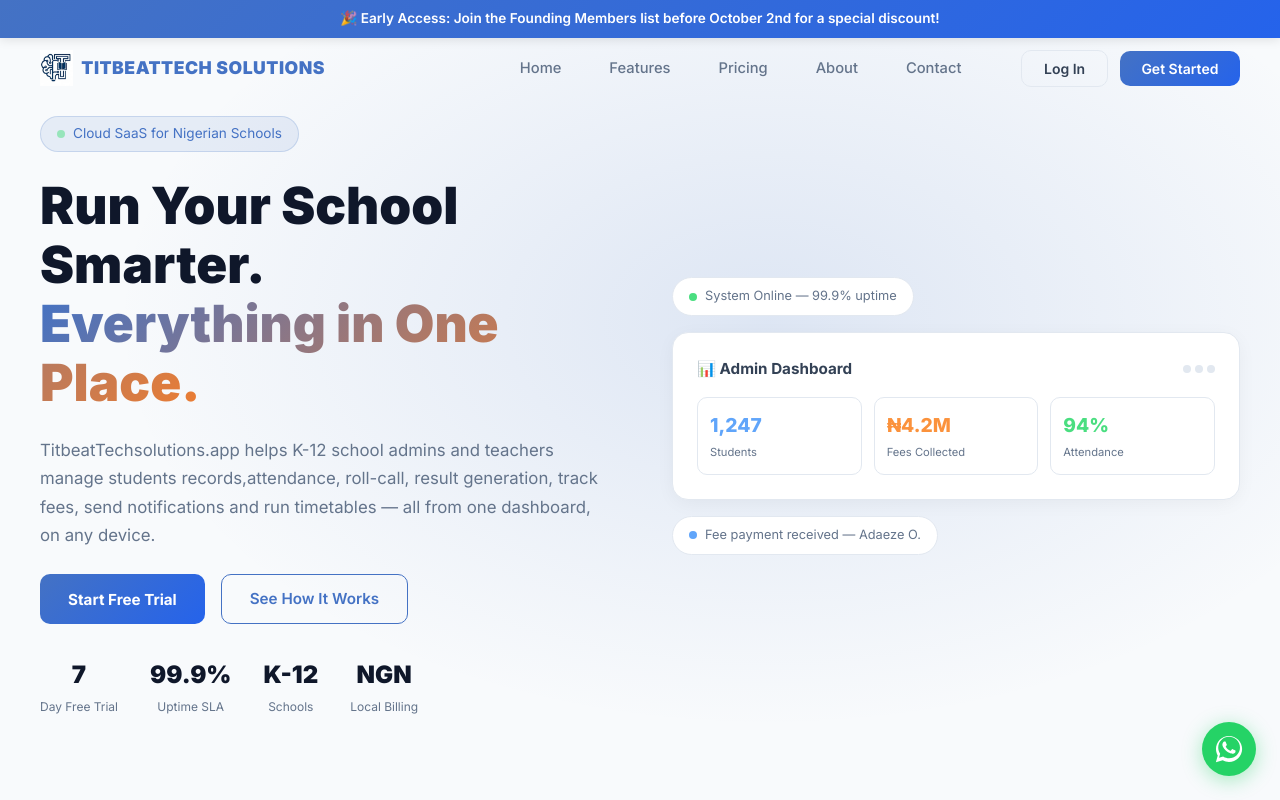
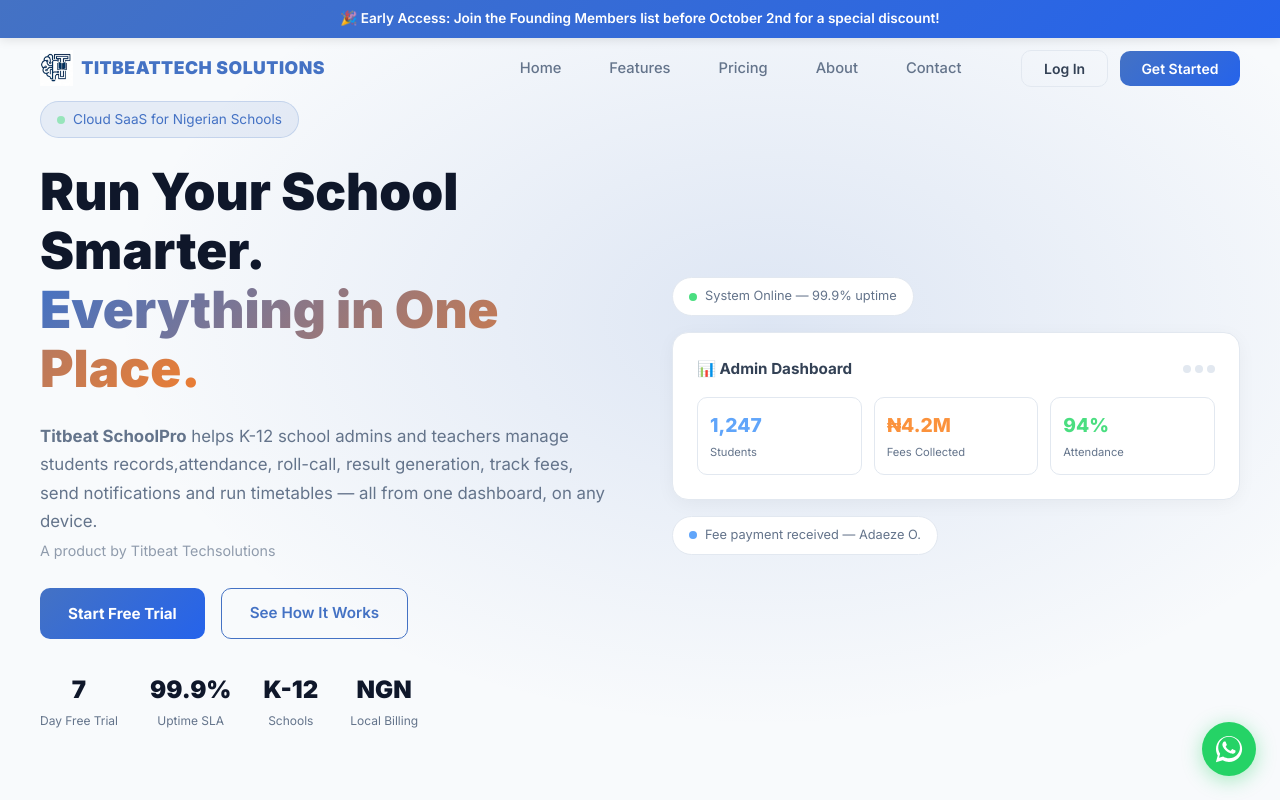
Before and after one commit to pchiderasamuel/titbeattechsolutions.com, a Next.js app: page / in a window 1280 px wide. Shown: the top 800 px of the page. Built offline with nearby package versions, Linux system fonts and the light colour scheme; no server answers.

Commit message:
chore: update branding to Titbeat SchoolPro and fix emoji rendering

```diff
--- a/src/app/page.tsx
+++ b/src/app/page.tsx
@@ -20,7 +20,7 @@
           <div className={styles.heroContent}>
             <div className={styles.badge}><span/>Cloud SaaS for Nigerian Schools</div>
             <h1 className={styles.heroH1}>Run Your School Smarter.<br/><span className={styles.highlight}>Everything in One Place.</span></h1>
-            <p>TitbeatTechsolutions.app helps K-12 school admins and teachers manage students records,attendance, roll-call, result generation, track fees, send notifications and run timetables — all from one dashboard, on any device.</p>
+            <p><strong>Titbeat SchoolPro</strong> helps K-12 school admins and teachers manage students records,attendance, roll-call, result generation, track fees, send notifications and run timetables — all from one dashboard, on any device. <br/><span style={{ fontSize: '0.85em', opacity: 0.7 }}>A product by Titbeat Techsolutions</span></p>
             <div className={styles.heroBtns}>
               <button className={styles.btnPrimary} onClick={() => document.getElementById('pricing')?.scrollIntoView({ behavior: 'smooth' })}>Start Free Trial</button>
               <a href="#how-it-works" className={styles.btnOutline}>See How It Works</a>
@@ -261,7 +261,7 @@
           <div>
             <p className={styles.sectionLabel}>About Us</p>
             <h2 className={styles.sectionTitle}>Built for Nigerian Schools, by Nigerians.</h2>
-            <p className={styles.sectionSub}>TitbeatTechsolutions was born out of a simple observation: Nigerian school administrators and teachers spend too much time on paperwork, and not enough time on what truly matters—shaping the future of our children. A cloud saas app was built to change that — giving every Nigerian school access to enterprise-grade management tools at an affordable subscription.</p>
+            <p className={styles.sectionSub}>Titbeat Techsolutions was born out of a simple observation: Nigerian school administrators and teachers spend too much time on paperwork, and not enough time on what truly matters—shaping the future of our children. <strong>Titbeat SchoolPro</strong> was built to change that — giving every Nigerian school access to enterprise-grade management tools at an affordable subscription.</p>
             <button className={styles.btnPrimary} style={{ marginTop:'1.5rem' }} onClick={() => document.getElementById('pricing')?.scrollIntoView({ behavior: 'smooth' })}>Join Our Growing Community</button>
           </div>
           <div className={styles.aboutCards}>
@@ -283,7 +283,7 @@
           <FaqItem q="What payment methods are supported?" a="We accept card payments (Visa, Mastercard, Verve), bank transfers and USSD payments via Paystack — the most popular payment methods for Nigerian schools."/>
           <FaqItem q="Can I switch plans later?" a="Yes. You can upgrade or downgrade your plan at any time. Upgrades take effect immediately; downgrades apply from the next billing term."/>
           <FaqItem q="Is my school's data safe?" a="Absolutely. All data is encrypted with 256-bit SSL, stored securely, and we are fully NDPR compliant. We never share your data with third parties without consent."/>
-          <FaqItem q="Does it work on mobile phones?" a="Yes — TitbeatTech is designed mobile-first. It works perfectly on Android and iOS phones, tablets, and desktops. No app download required."/>
+          <FaqItem q="Does it work on mobile phones?" a="Yes — Titbeat SchoolPro is designed mobile-first. It works perfectly on Android and iOS phones, tablets, and desktops. No app download required."/>
         </div>
       </section>
 
@@ -294,7 +294,7 @@
       <section className={styles.ctaSection}>
         <p className={styles.sectionLabel}>Get Started Today</p>
         <h2>Let&apos;s Build the <span className={styles.ctaGradient}>Future of Education</span></h2>
-        <p>TitbeatTechsolutions.app — Empowering schools, one subscription at a time.</p>
+        <p><strong>Titbeat SchoolPro</strong> — Empowering schools, one subscription at a time. <br/><span style={{ fontSize: '0.9em', opacity: 0.7 }}>A product by Titbeat Techsolutions</span></p>
         <div className={styles.ctaBtns}>
           <button className={styles.btnPrimary} onClick={() => document.getElementById('pricing')?.scrollIntoView({ behavior: 'smooth' })}>Start Free Trial — No Card Needed (T&C applies)</button>
           <button className={styles.btnOutline} onClick={() => document.getElementById('pricing')?.scrollIntoView({ behavior: 'smooth' })}>View Pricing</button>
@@ -376,7 +376,13 @@
         {/* LEFT COLUMN */}
         <div className={styles.contactLeft}>
           <div className={styles.contactBadge}>
-            <span>🇳🇬 Nigerian K-12 Support Team</span>
+            <span style={{ display: 'flex', alignItems: 'center', gap: '0.5rem' }}>
+              <svg xmlns="http://www.w3.org/2000/svg" viewBox="0 0 640 480" width="16" height="12">
+                <path fill="#008751" d="M0 0h640v480H0z"/>
+                <path fill="#fff" d="M213.3 0h213.4v480H213.3z"/>
+              </svg>
+              Titbeat SchoolPro Support Team
+            </span>
           </div>
           <h2>Talk to Our School Onboarding Specialists</h2>
           <p>
--- a/src/components/CheckoutModal.tsx
+++ b/src/components/CheckoutModal.tsx
@@ -80,7 +80,7 @@
     <div className={styles.overlay} onClick={e => e.target === e.currentTarget && onClose()}>
       <div className={styles.modal}>
         <div className={styles.summary}>
-          <h3>{p.name} Plan</h3>
+          <h3>Titbeat SchoolPro - {p.name}</h3>
           <div className={styles.badge}>{p.name}</div>
           <div className={styles.row}><span>Capacity</span><span>{p.students}</span></div>
           <div className={styles.row}><span>Billing</span><span>{isAnnual ? 'Annually (3 Terms)' : 'Termly'}</span></div>
--- a/src/lib/email.ts
+++ b/src/lib/email.ts
@@ -34,7 +34,7 @@
         <div style="background:#003366;padding:28px 32px;">
           <img src="${env.NEXT_PUBLIC_SITE_URL}/tbt-logo-white.png" alt="TitbeatTech Solutions" width="200" style="display:block;border:none;outline:none;margin-bottom:24px;" />
           <h1 style="color:#fff;margin:0;font-size:22px;font-weight:800;">
-            Welcome to TitbeatTech! 🚀
+            Welcome to Titbeat SchoolPro! 🚀
           </h1>
           <p style="color:#94A3B8;margin:6px 0 0;font-size:14px;">
             Your school management platform is ready
@@ -85,7 +85,7 @@
           <hr style="border:none;border-top:1px solid #E2E8F0;margin:28px 0;" />
 
           <p style="color:#64748B;font-size:13px;line-height:1.7;margin:0;">
-            If you did not sign up for TitbeatTech or believe this email was sent in error,
+            If you did not sign up for Titbeat SchoolPro or believe this email was sent in error,
             please contact us at
             <a href="mailto:support@titbeattechsolutions.app" style="color:#2563EB;">
               support@titbeattechsolutions.app
@@ -106,7 +106,7 @@
     const { error } = await resend.emails.send({
       from: FROM,
       to,
-      subject: `Your TitbeatTech school account is ready — ${schoolName}`,
+      subject: `Your Titbeat SchoolPro account is ready — ${schoolName}`,
       html,
     });
 
```
